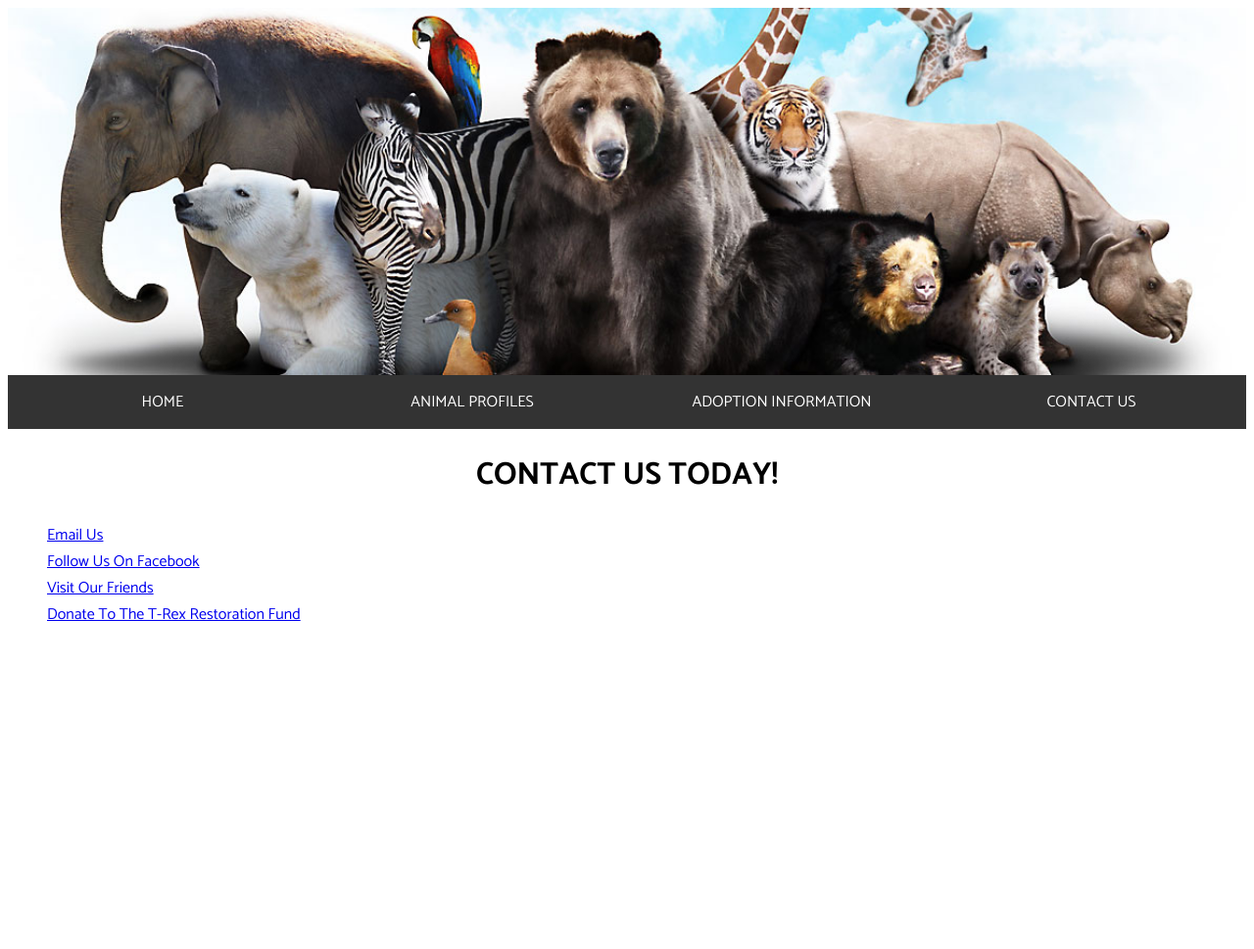
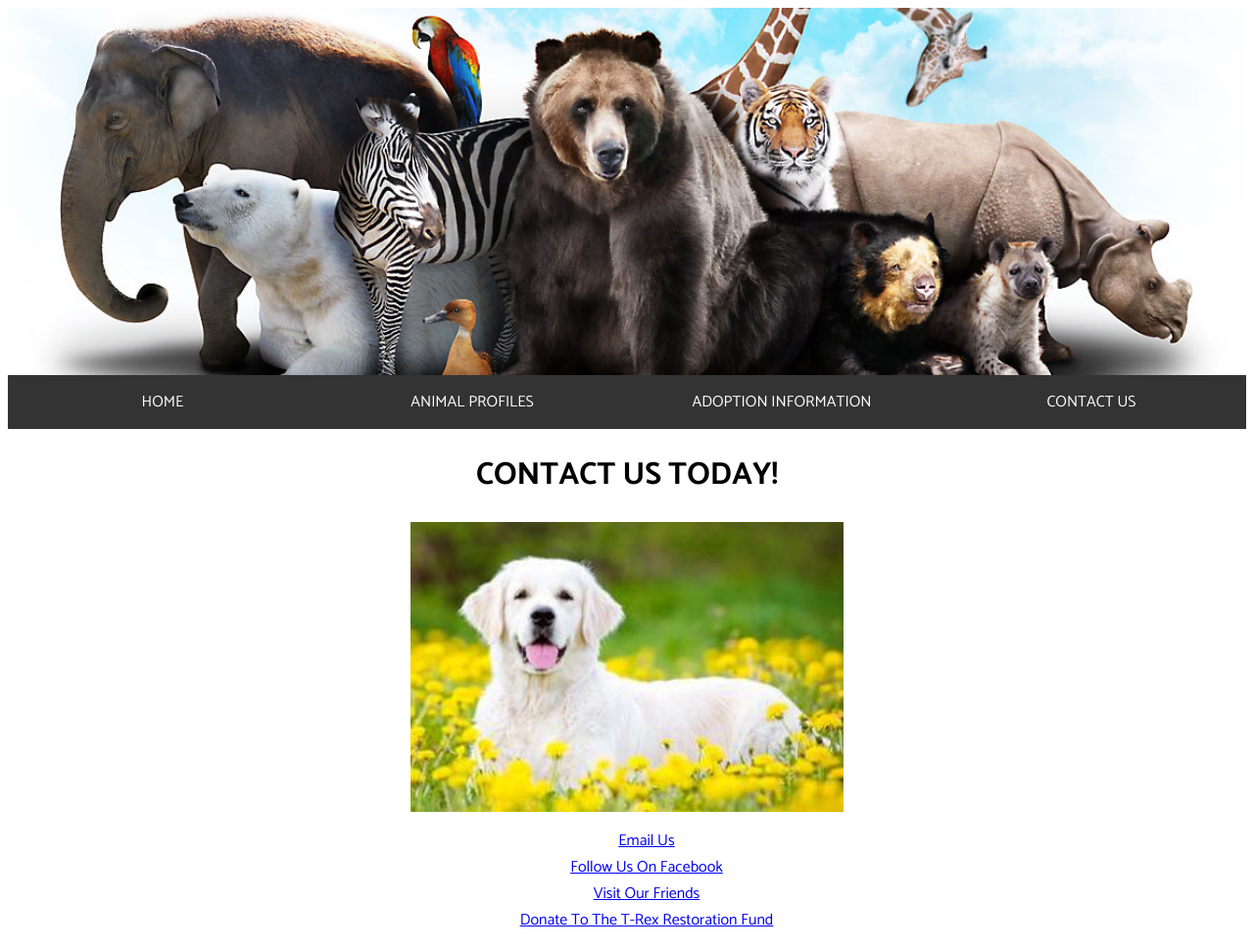
Before and after one commit to CappyVee/animal-project, a plain HTML site: page contact-us.html in a window 1280 px wide. Shown: the whole page at 98% size. Before the commit the page ends 800 px from the top, so only its background shows below. Drawn offline with Linux system fonts and the light colour scheme.

Commit message:
make it slick

```diff
--- a/contact-us.html
+++ b/contact-us.html
@@ -24,8 +24,9 @@
         </li>
       </ul>
     </div>
+    <h1>Contact Us Today!</h1>
+    <img src="img/puppy.jpeg" alt="PUPPY" class="PUPPY">
 
-    <h1>Contact Us Today!</h1>
     <ul class="nostyle">
       <li><a href="mailto:chrisquattrocchi@gmailcom">Email Us</a></li>
       <li><a href="http://www.facebook.com">Follow Us On Facebook</a></li>
--- a/css/styles.css
+++ b/css/styles.css
@@ -41,7 +41,11 @@ body {
   overflow: hidden;
   background-color: #333;
 }
-
+.PUPPY {
+  display: block;
+  margin: auto;
+  width: 35%;
+}
 .nav-bar li {
   float: left;
   width: 25%;
@@ -64,6 +68,7 @@ body {
 
 .nostyle {
   list-style-type: none;
+  text-align: center;
 }
 
 .fred {
```
Also changed, not shown: img/puppy.jpeg (added).
